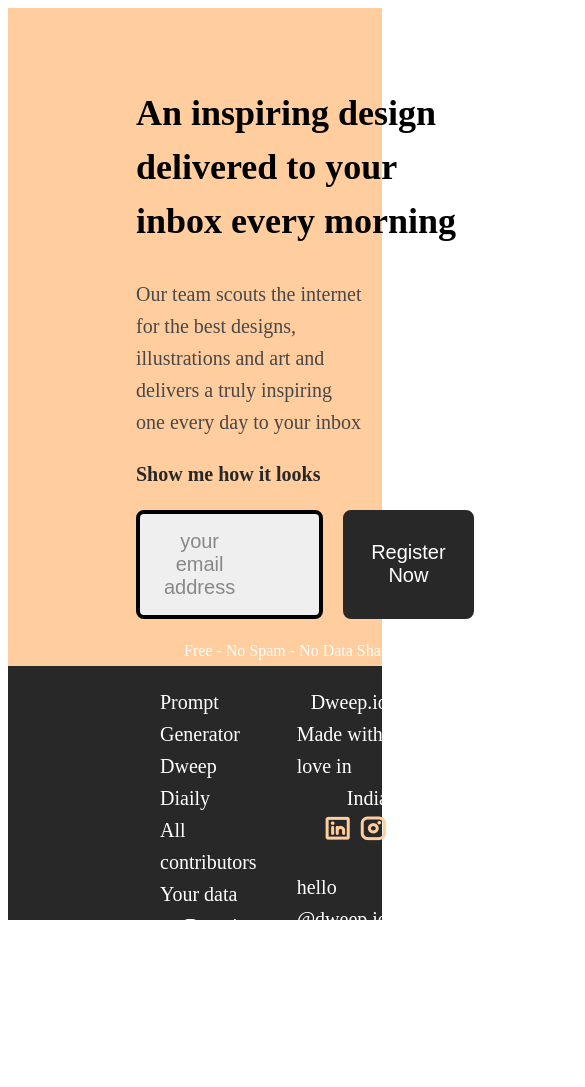
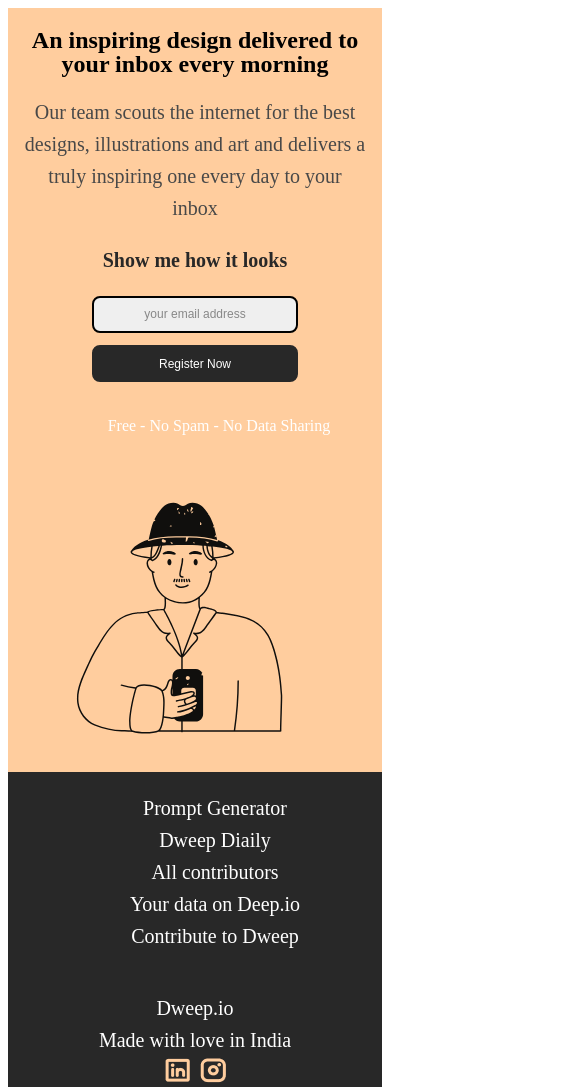
Before and after one commit to Mahipauls23/Project1, a plain HTML site: page index.html in a window 390 px wide. Shown: the top 1087 px of the page, 585 px wide, since content can reach past the window. Before the commit the page ends 1006 px from the top, so only its background shows below. Drawn offline with Linux system fonts and the light colour scheme.

Commit message:
final commit

```diff
--- a/index.html
+++ b/index.html
@@ -5,18 +5,19 @@
     <meta name="viewport" content="width=device-width, initial-scale=1.0">
     <title>Document</title>
     <link rel="stylesheet" href="style.css">
+
 </head>
 <body>
     <div class="main_container">
      <div class="left_container">
            <h2>An inspiring design delivered to your inbox every morning</h2>
-           <p style="margin-right: 5.5em;color:#484848;margin-top: 0px;">Our team scouts the internet for the best designs, illustrations and art and delivers a truly inspiring  one every day to your inbox</p>
-           <p style="color:#282828;font-weight: 800;">Show me how it looks</p>
+           <p id="para1" >Our team scouts the internet for the best designs, illustrations and art and delivers a truly inspiring  one every day to your inbox</p>
+           <p id="para2" >Show me how it looks</p>
            <div class="btn">
            <button class="btn1" >your email address</button>
            <button  class="btn2" >Register Now</button>
         </div>
-        <p style="font-size: 16px;color:#FFFFFF;margin-left: 3em;margin-top: 1em;">Free - No Spam - No Data Sharing</p>
+        <p id="para3">Free - No Spam - No Data Sharing</p>
      </div>
      <div class="right_container">
         <img src="./dweep io 1.svg">
--- a/style.css
+++ b/style.css
@@ -11,7 +11,7 @@ p{
 }
 .main_container{
     display: flex;
-    height:78vh;
+    /* height:78vh; */
     justify-content: space-evenly;
     background-color: #FFCD9E;
     gap:10px;
@@ -23,11 +23,11 @@ p{
     display: flex;
     flex-direction: column;
     margin: 3em 8em;
-    width:100%;
+    /* width:100%; */
 
 }
 .right_container{
-    width:40%;
+    /* width:40%; */
     background-color: #FFCD9E;
 
 
@@ -38,26 +38,37 @@ p{
     height: 500px;
     margin-right:  2em;
     background: #FFCD9E;
-
-
-
 }
-
+#para1{
+margin-right: 5.5em;
+color:#484848;
+margin-top: 0px;
+}
+#para2{
+    color:#282828;
+    font-weight: 800;
+}
+#para3{
+    font-size: 16px;
+    color:#FFFFFF;
+    margin-left: 3em;
+    margin-top: 1em;
+}
 .btn{
     display: flex;
 }
 .btn1{
-    padding: 1em 2em;
+
     color:#888888;
     border:4px solid black;
     border-radius: 8px;
-    padding: 1.2em;
+
     font-size: 20px;
     padding: .8em 4.2em .8em 1.2em;
     gap: 20px;
 }
 .btn2{
-    padding: 1em 2em;
+
     color:white;
     background-color: #282828;
     ;
@@ -69,7 +80,7 @@ p{
 
 }
 .footer{
-    height:30vh;
+    /* height:30vh; */
     background-color: #282828;
     display: flex;
     justify-content: space-between;
@@ -93,10 +104,161 @@ ul{
 
 }
 @media screen and (min-width: 500px) and (max-width: 700px) {
+    h2{
+        text-align: center;
+        font-size: 1.5em;
+        line-height: 1em;
+
+    }
+    p{
+        text-align: center;
+
+    }
     .main_container{
+        display: flex;
          flex-direction: column;
+         width: 100%;
+    }
+    .left_container{
+        margin: 0 1em;
+    }
+    .right_container{
+        text-align: center;
+    }
+    .right_container img{
+        width:300px;
+        height: 300px;
+        /* margin-right:  2em; */
+        background: #FFCD9E;
+    }
+    .btn{
+        display: flex;
+        flex-direction: column;
+    }
+    .btn1{
+
+        color:#888888;
+        border:2px solid black;
+
+
+        font-size: 12px;
+        padding: .8em 1.2em;
+
+        width: 60%;
+        margin: auto;
+    }
+    .btn2{
+
+        color:white;
+        background-color: #282828;
+        ;
+        border:2px solid #282828;
+        margin-left: 0;
+        padding: .8em 1.2em;
+        font-size: 12px;
+        width: 60%;
+        margin: 1em auto ;
+
+    }
+    #para1{
+        margin-right: 0;
     }
     .footer{
+        display: flex;
+        flex-direction: column;
+        justify-content: space-between;
+
+    }
+
+    .left{
+        text-align: center;
+        margin-left:  0;
+        margin-right: 2.5;
+    }
+    .right{
+        margin-right: 2.5em;
+        text-align: center;
+        text-align-last:center ;
+    }
+
+}
+@media screen and (max-width: 500px) {
+    h2{
+        text-align: center;
+        font-size: 1.5em;
+        line-height: 1em;
+
+    }
+    p{
+        text-align: center;
+
+    }
+    .main_container{
+        display: flex;
+         flex-direction: column;
+         width: 100%;
+    }
+    .left_container{
+        margin: 0 1em;
+    }
+    .right_container{
+        text-align: center;
+    }
+    .right_container img{
+        width:300px;
+        height: 300px;
+        /* margin-right:  2em; */
+        background: #FFCD9E;
+    }
+    .btn{
+        display: flex;
         flex-direction: column;
     }
+    .btn1{
+
+        color:#888888;
+        border:2px solid black;
+
+
+        font-size: 12px;
+        padding: .8em 1.2em;
+
+        width: 60%;
+        margin: auto;
+    }
+    .btn2{
+
+        color:white;
+        background-color: #282828;
+        ;
+        border:2px solid #282828;
+        margin-left: 0;
+        padding: .8em 1.2em;
+        font-size: 12px;
+        width: 60%;
+        margin: 1em auto ;
+
+    }
+    #para1{
+        margin-right: 0;
+    }
+    .footer{
+        display: flex;
+        flex-direction: column;
+        justify-content: space-between;
+
+    }
+
+    .left{
+        text-align: center;
+        margin-left:  0;
+        margin-right: 2.5;
+    }
+    .right{
+        margin-right: 2.5em;
+        text-align: center;
+        text-align-last:center ;
+    }
+
+
 }
```
